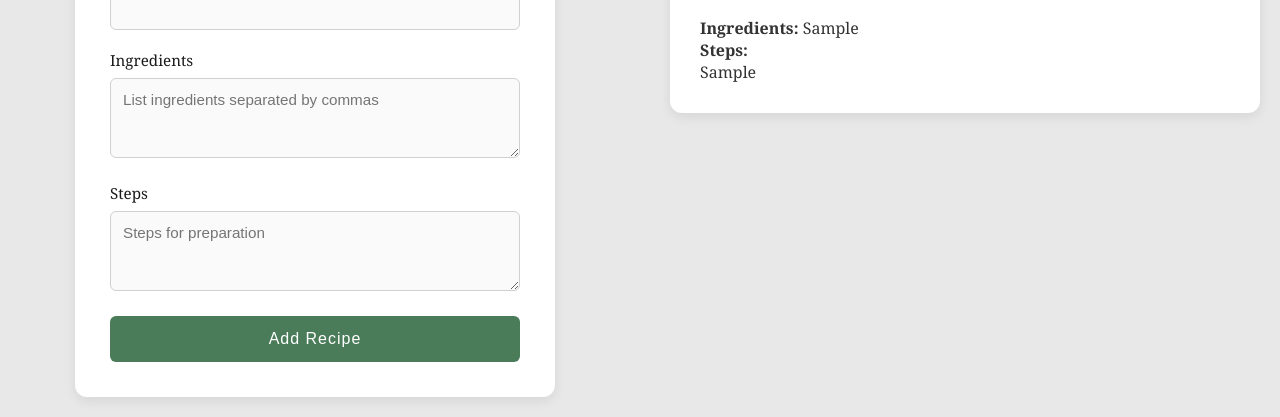
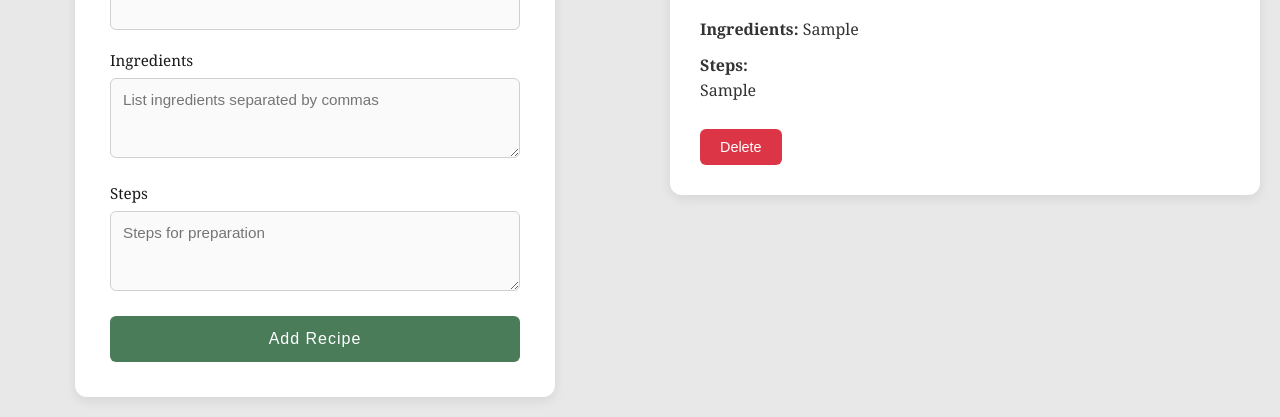
Before and after one commit to Ell-716/recipe-keeper, a plain HTML site: page recipes.html in a window 1280 px wide. Both pictures are taken after typing "Sample", "Sample", "Sample" into the empty fields and a click on the button "Add Recipe". Shown: the part 385-802 px from the top of the page. Drawn offline with Linux system fonts and the light colour scheme.

Commit message:
Add delete recipe functionality with refresh display

```diff
--- a/script.js
+++ b/script.js
@@ -9,7 +9,7 @@ let displayArea = document.getElementById('recipeDisplay');
 let recipes = [];
 
 // Display Function
-function displayRecipe(recipe) {
+function displayRecipe(recipe, index) {
     // create a div for the new recipe
     let recipeDiv = document.createElement('div');
     recipeDiv.classList.add('recipe-card');
@@ -26,13 +26,49 @@ function displayRecipe(recipe) {
     let stepsPara = document.createElement('p');
     stepsPara.innerHTML = '<strong>Steps:</strong><br>' + recipe.steps;
 
+    // create a delete button
+    let deleteButton = document.createElement('button');
+    deleteButton.textContent = "Delete";
+    deleteButton.classList.add('delete-button');
+
+    // add an event handler, as an inline function
+    deleteButton.onclick = function() {
+        deleteRecipe(index);
+    };
+
     // append all elements to the recipe div
     recipeDiv.appendChild(nameHeading);
     recipeDiv.appendChild(ingredientsPara);
     recipeDiv.appendChild(stepsPara);
+    recipeDiv.appendChild(deleteButton);
 
     // add the new recipe div to the display area
     displayArea.appendChild(recipeDiv);
+}
+
+// Delete Function
+function deleteRecipe(index) {
+    // Remove recipe from the array recipes
+    recipes.splice(index, 1);
+
+    // Clear the display area
+    displayArea.innerHTML = '';
+
+    // Display all recipes again with updated indices
+    recipes.forEach(function(recipe, i) {
+        displayRecipe(recipe, i);
+    });
+}
+
+// Refresh Display Function (helper to redisplay all recipes)
+function refreshDisplay() {
+    // Clear the display area
+    displayArea.innerHTML = '';
+
+    // Display all recipes with their current index
+    recipes.forEach(function(recipe, index) {
+        displayRecipe(recipe, index);
+    });
 }
 
 // Set Up the Event Listener
@@ -54,12 +90,11 @@ recipeForm.addEventListener('submit', function(event) {
     // add the new recipe to the recipes array
     recipes.push(newRecipe);
 
-    // Display the recipe
-    displayRecipe(newRecipe);
+    // Refresh the entire display with updated indices
+    refreshDisplay();
 
     // Clear the Input Fields
     recipeName.value = '';
     ingredients.value = '';
     steps.value = '';
-
 });
--- a/styles.css
+++ b/styles.css
@@ -156,6 +156,29 @@ button[type="submit"]:hover {
     margin-bottom: 20px;
 }
 
+/* Delete button styling */
+.delete-button {
+    background-color: #dc3545;
+    color: white;
+    padding: 10px 20px;
+    border: none;
+    border-radius: 6px;
+    font-size: 0.9rem;
+    font-weight: 500;
+    cursor: pointer;
+    margin-top: 15px;
+    transition: background-color 0.3s ease;
+}
+
+.delete-button:hover {
+    background-color: #c82333;
+}
+
+.recipe-card p {
+    margin-bottom: 10px;
+    line-height: 1.6;
+}
+
 /* Responsive Design */
 @media (max-width: 1024px) {
     .container {
```
